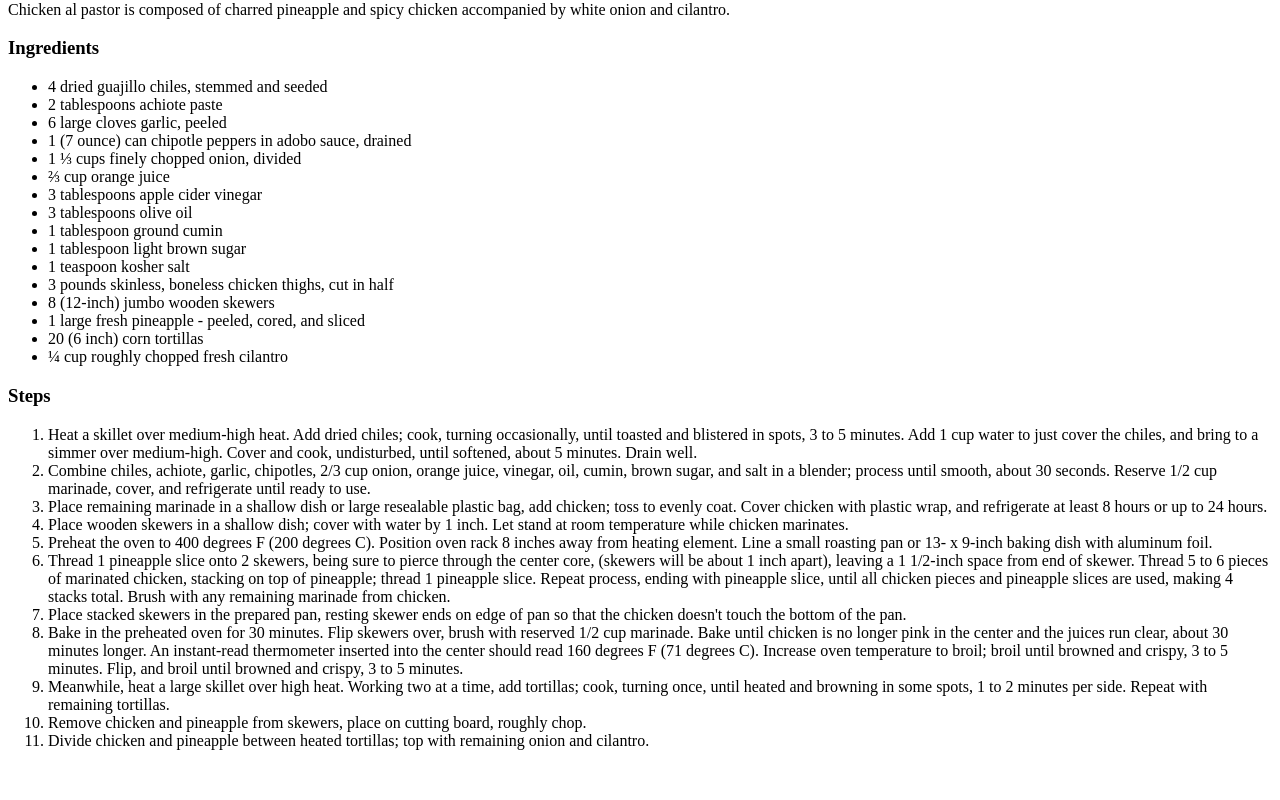
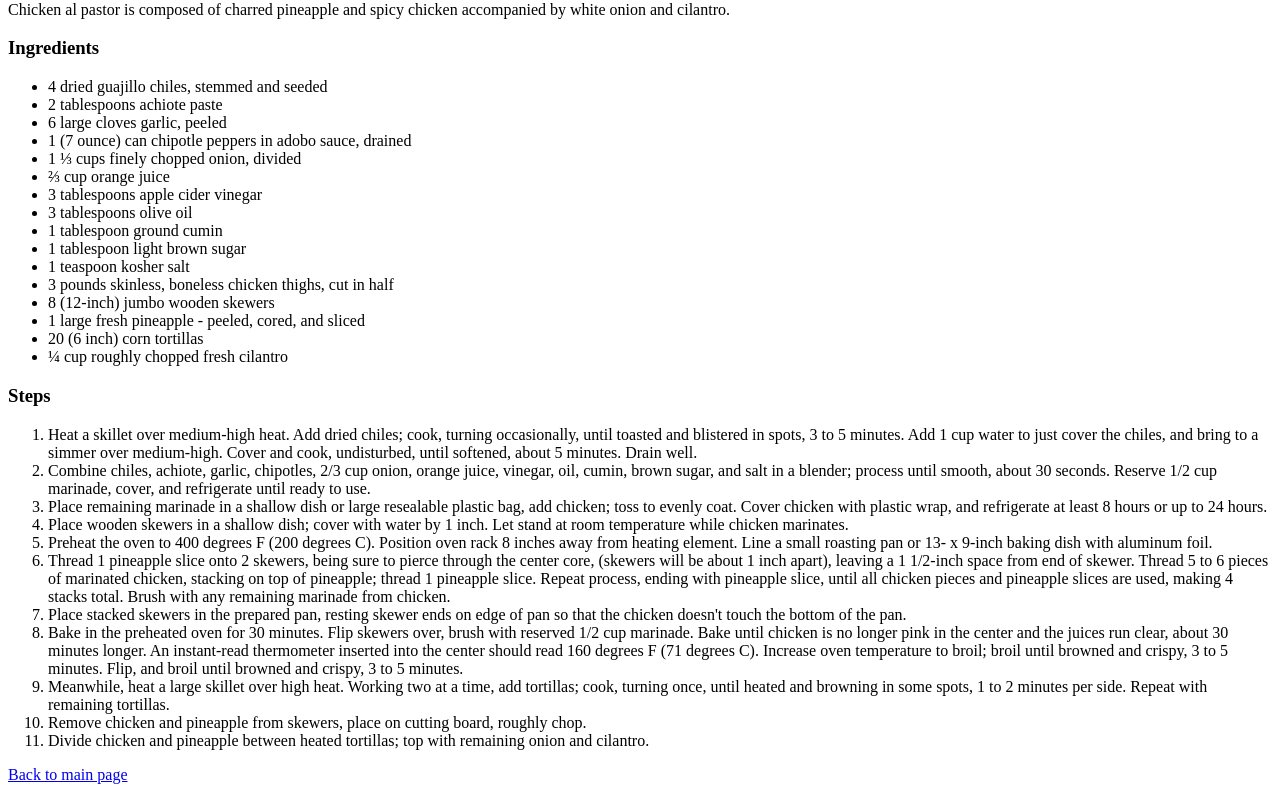
Before and after one commit to justinmoreira/odin-recipes, a plain HTML site: page recipes/chicken-al-pastor.html in a window 1280 px wide. Shown: the part 600-1400 px from the top of the page. Before the commit the page ends 1366 px from the top, so only its background shows below. Drawn offline with Linux system fonts and the light colour scheme.

Commit message:
Add a 'back to main page' function

```diff
--- a/recipes/chicken-al-pastor.html
+++ b/recipes/chicken-al-pastor.html
@@ -51,5 +51,6 @@
             <li>Divide chicken and pineapple between heated tortillas; top with remaining onion and cilantro.</li>
         </ol>
     </p>
+    <p><a href = "../index.html">Back to main page</a></p>
 </body>
 </html>
```
Also changed, not shown: recipes/empanadas.html (+1 -0 lines), recipes/lasagna.html (+1 -0 lines).
